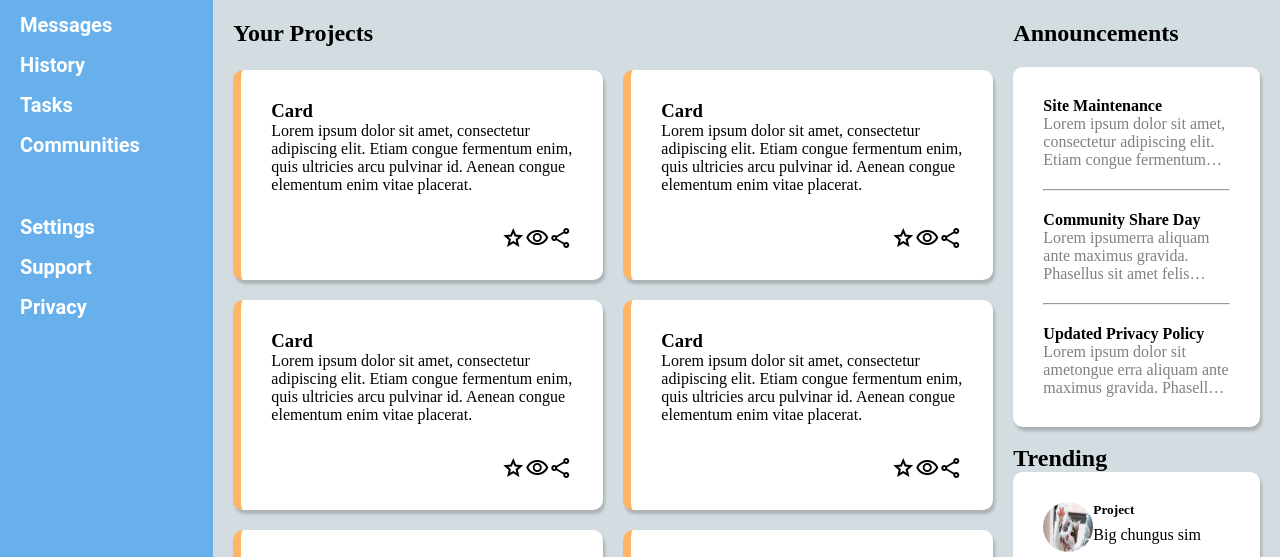
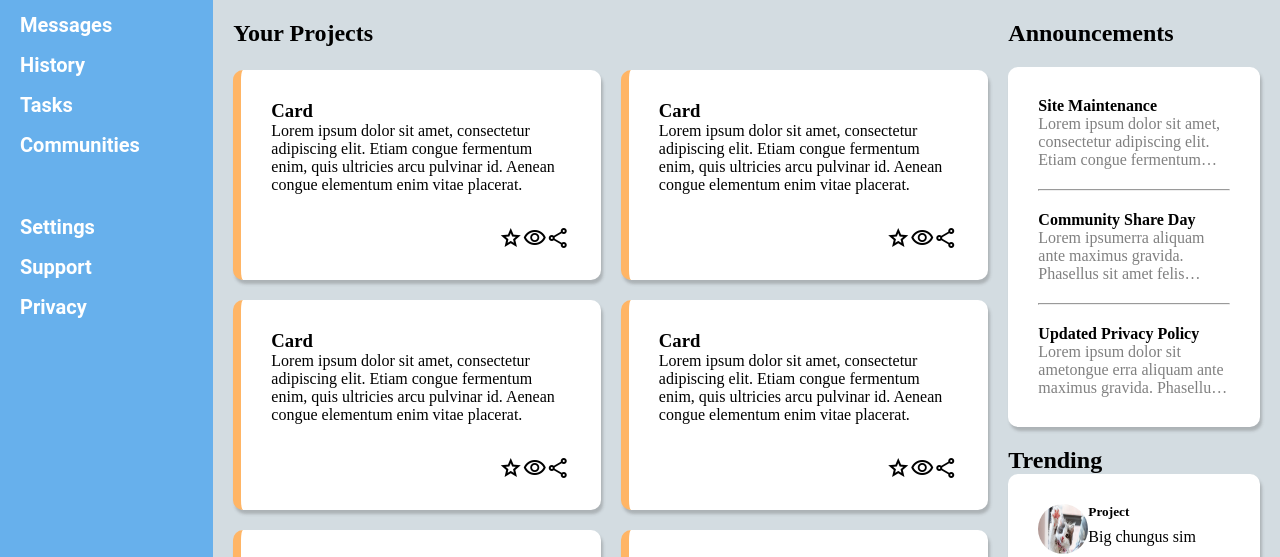
Before and after one commit to country-toad/admin-dashboard, a plain HTML site: page index.html in a window 1280 px wide. Shown: the part 180-737 px from the top of the page. Drawn offline with nearby package versions, Linux system fonts and the light colour scheme.

Commit message:
Consolidate spacing rules under main-content class

```diff
--- a/style.css
+++ b/style.css
@@ -7,6 +7,7 @@
   height: 100vh;
   grid-template-columns: 1fr 5fr;
   grid-template-rows: 1fr 6fr;
+  background: rgb(211, 220, 225);
 }
 
 .sidebar {
@@ -131,9 +132,11 @@ ul.links {
 
 .main-content {
   display: grid;
-  grid-template: auto / 3fr 1fr;
-  background: rgb(211, 220, 225);
+  grid-template: 1fr 1fr / 3fr 1fr;
+
   padding: 40px 0 0 0;
+  gap: 20px;
+  margin: 0 20px;
 }
 
 .main-content .projects {
@@ -142,7 +145,6 @@ ul.links {
   grid-template: 30px / repeat(2, 1fr);
   grid-auto-rows: min-content;
   gap: 20px;
-  margin: 0 20px;
 }
 
 .main-content .project-title {
@@ -182,7 +184,6 @@ ul.links {
   border-radius: 10px;
   box-shadow: 2px 4px 3px rgba(83, 83, 83, 0.3);
   padding: 30px;
-  margin: 0 20px 0 0;
   display: grid;
   gap: 20px;
 }
```
